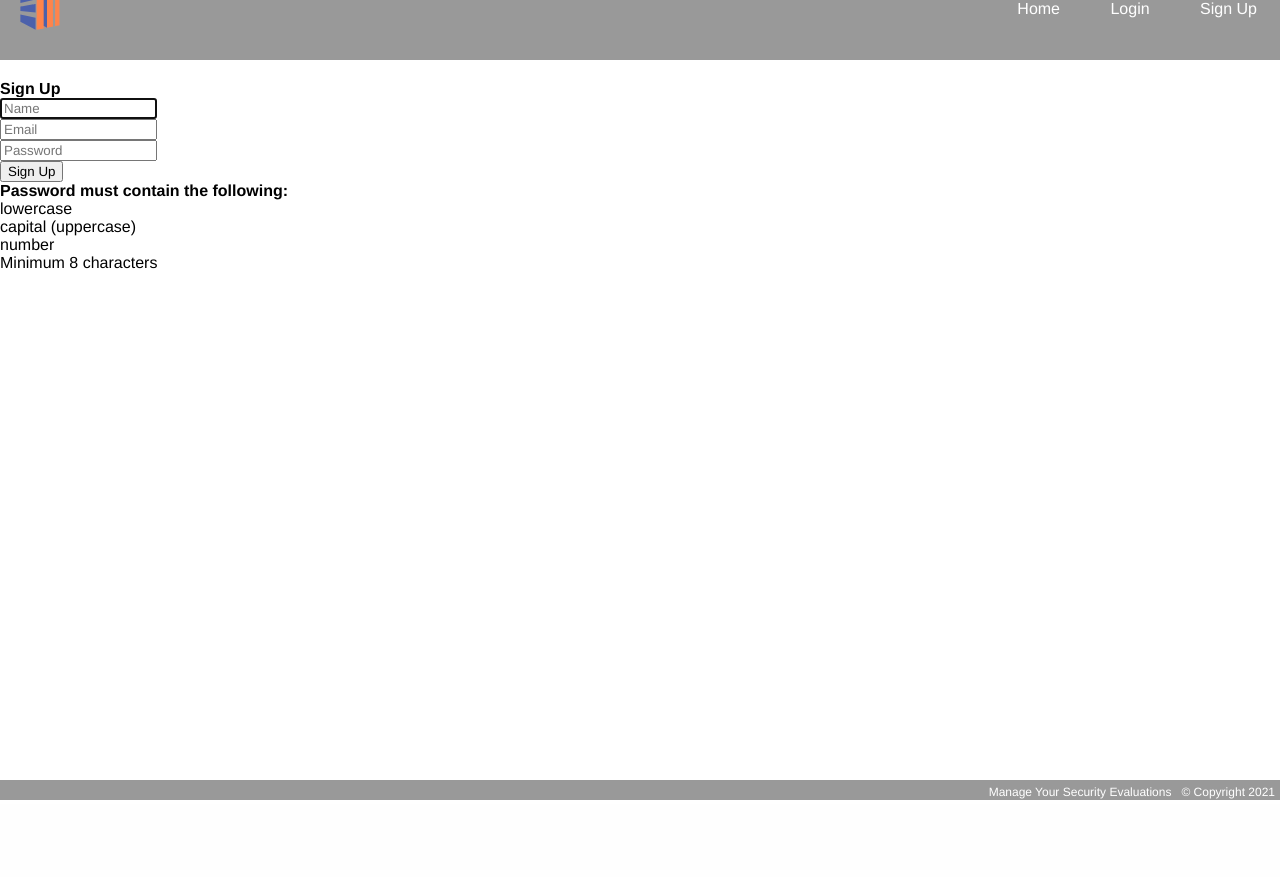
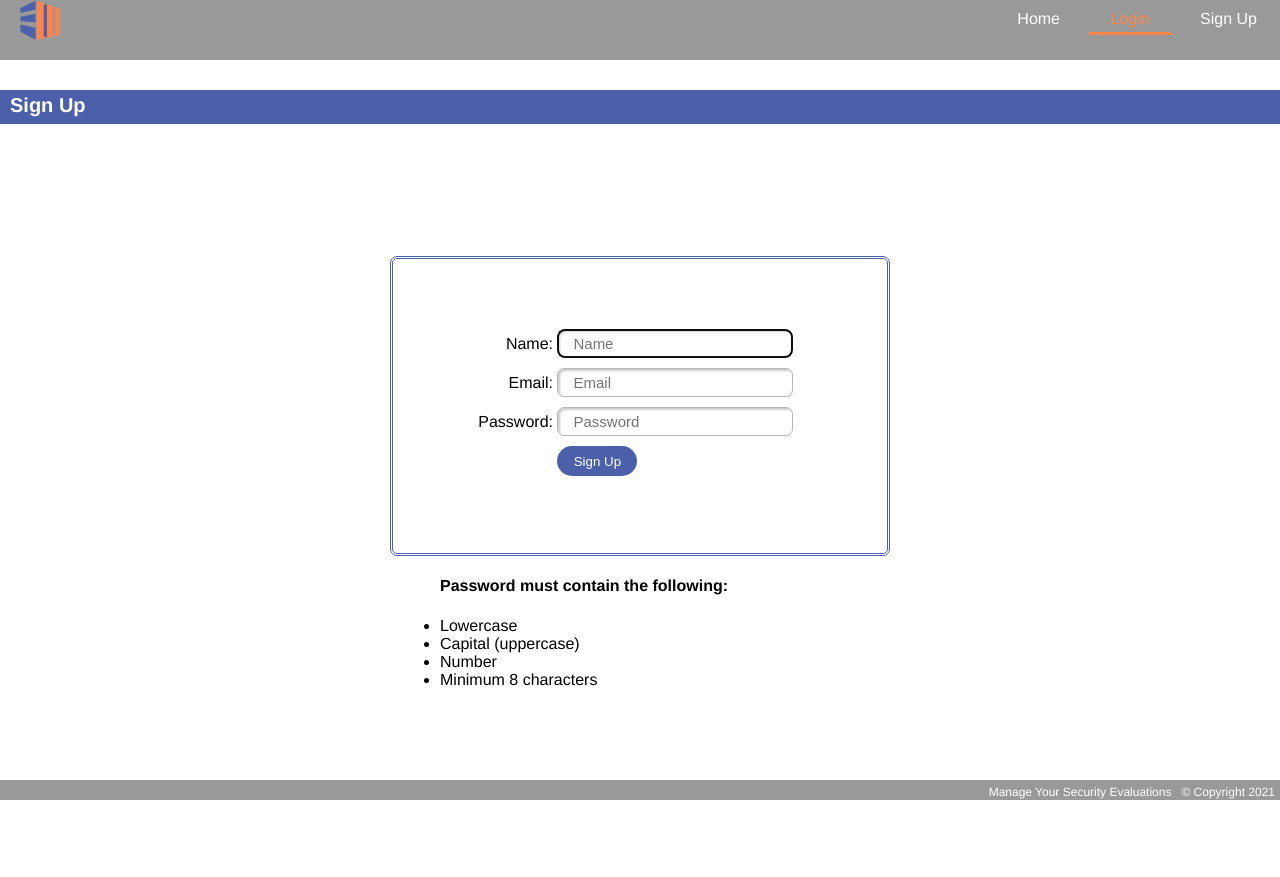
Before and after one commit to Security-Evaluations-Management/ManageYourSecurityEvaluations, a Python web app: template frontend/templates/signup.html in a window 1280 px wide. Before the commit the page ends 800 px from the top, so only its background shows below. Run offline with Jinja, Linux system fonts and the light colour scheme; the template is opened without the code that fills it, so the values that code supplies are empty.

Commit message:
[Tian] Update search.css and upload new file signup.css with corresponding changed html file

```diff
--- a/frontend/static/css/signup.css
+++ b/frontend/static/css/signup.css
@@ -0,0 +1,92 @@
+ul[id="navigation_bar"] li.login a{
+    color: #FF844B;
+    border-bottom-color: #FF844B;
+}
+
+h3{
+    background: #4c60aa;
+    color: #FFFFFF;
+    font-size: 20px;
+    font-weight: bold;
+    height: 24px;
+    width: 100%;
+    margin: 0 auto;
+    line-height: 20px;
+    text-align: left;
+    padding: 5px 0 5px 10px;
+}
+
+form{
+    position: relative;
+    top: 20%;
+    margin: 0 auto;
+    width: 500px;
+    height : 300px;
+    box-sizing: border-box;
+    border-color: #4c60aa;
+    border-style: double;
+    border-radius: 7px;
+    padding: 60px 1em 1em 10px;
+}
+
+label{
+    display: inline-block;
+    width: 150px;
+    text-align: right;
+}
+input:focus {
+    background   : rgba(0,0,0,.1);
+    border-radius: 5px;
+}
+
+input[type=email], input[type=password], input[type=text]{
+    -webkit-box-sizing: content-box;
+    -moz-box-sizing: content-box;
+    box-sizing: content-box;
+    padding: 5px 20px 5px 15px;
+    border: 1px solid #b7b7b7;
+    -webkit-border-radius: 7px;
+    border-radius: 7px;
+    font: normal 15px/normal Arial, Helvetica, sans-serif;
+    color: rgba(96,96,96,1);
+    -o-text-overflow: clip;
+    text-overflow: clip;
+    background: rgba(255,255,255,1);
+    -webkit-box-shadow: 2px 2px 2px 0 rgba(0,0,0,0.2) inset;
+    box-shadow: 2px 2px 2px 0 rgba(0,0,0,0.2) inset;
+    text-shadow: 1px 1px 0 rgba(255,255,255,0.66) ;
+    -webkit-transition: all 200ms cubic-bezier(0.42, 0, 0.58, 1);
+    -moz-transition: all 200ms cubic-bezier(0.42, 0, 0.58, 1);
+    -o-transition: all 200ms cubic-bezier(0.42, 0, 0.58, 1);
+    transition: all 200ms cubic-bezier(0.42, 0, 0.58, 1);
+}
+
+button{
+    width: 80px;
+    height: 30px;
+    border: transparent;
+    -webkit-border-radius: 28px;
+    -moz-border-radius: 28px;
+    border-radius: 28px;
+    font-family: Arial;
+    color: #ffffff;
+    background: #4c60aa;
+    text-align: center;
+}
+
+button:hover {
+    background: #bfcdff;
+}
+div {
+    display: block;
+    margin-bottom: 10px;
+    margin-top: 10px;
+}
+
+.password_rules{
+    position: relative;
+    top: 20%;
+    margin: 0 auto;
+    width: 400px;
+    height : 300px;
+}
--- a/frontend/static/css/welcomePage.css
+++ b/frontend/static/css/welcomePage.css
@@ -3,7 +3,9 @@ body {
     background-repeat: no-repeat;
     background-position: left;
     background-attachment: fixed;
-    background-size: 80% auto;
+    background-size:80% auto;
+
+
 }
 
 h1{
--- a/frontend/templates/signup.html
+++ b/frontend/templates/signup.html
@@ -1,4 +1,8 @@
 {% extends "base.html" %}
+
+{% block rel %}
+    <link rel="stylesheet" href="/static/css/signup.css">
+{% endblock %}
 
 {% block content %}
     <h3 class="title">Sign Up</h3>
@@ -10,24 +14,37 @@
         {% endif %}
     {% endwith %}
     <form action="/signup" method="POST">
-        <label>
-            <input type="text" name="name" placeholder="Name" autofocus=""><br>
-        </label>
-        <label>
-            <input type="email" name="email" placeholder="Email" autofocus=""><br>
-        </label>
-        <label>
-            <input type="password" name="password" placeholder="Password"><br>
-        </label>
+        <div>
+        <label> Name: </label>
+        <input type="text" name="name" placeholder="Name" autofocus=""><br>
+        </div>
+
+        <div>
+        <label> Email: </label>
+        <input type="email" name="email" placeholder="Email" autofocus=""><br>
+        </div>
+
+        <div>
+        <label> Password: </label>
+        <input type="password" name="password" placeholder="Password"><br>
+        </div>
+
+        <div>
+        <label></label>
         <button>Sign Up</button>
+        </div>
+
     </form>
-    <div id="password_rules">
-        <h3>Password must contain the following:</h3>
-        <ul id="password_rules">
-            <li>lowercase</li>
-            <li>capital (uppercase)</li>
-            <li>number</li>
+
+
+    <div class="password_rules">
+        <h4>Password must contain the following:</h4>
+        <ul class="rules">
+            <li>Lowercase</li>
+            <li>Capital (uppercase)</li>
+            <li>Number</li>
             <li>Minimum 8 characters</li>
         </ul>
     </div>
+
 {% endblock %}
--- a/src/evidence.py
+++ b/src/evidence.py
@@ -62,7 +62,7 @@ def search_post():
         session['ledit_time'] = last_edit_time
 
         results = models.get_info_by_filter(criteria, project, employee_name, create_time, last_edit_time, id)
-        result_list = results.paginate(page=1, per_page=3, error_out=False)
+        result_list = results.paginate(page=1, per_page=8, error_out=False)
 
         if result_list.total == 0 :
             flash('No result found.')
@@ -86,7 +86,7 @@ def search_post():
         last_edit_time = session.get('ledit_time')
 
         results = models.get_info_by_filter(criteria, project, employee_name, create_time, last_edit_time, id)
-        result_list = results.paginate(page=page, per_page=3, error_out=False)
+        result_list = results.paginate(page=page, per_page=8, error_out=False)
         return render_template('search.html', results=result_list, employee_names=employee_name_list,
                                project_names=project_name_list, criteria_names=criteria_name_list)
 
```
Also changed, not shown: frontend/static/css/search.css (+66 -5 lines), frontend/templates/search.html (+29 -31 lines).
